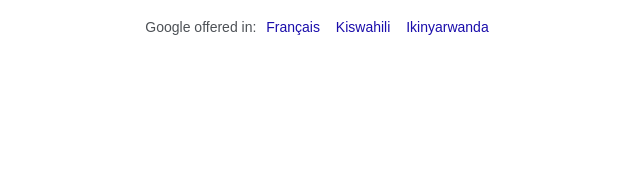
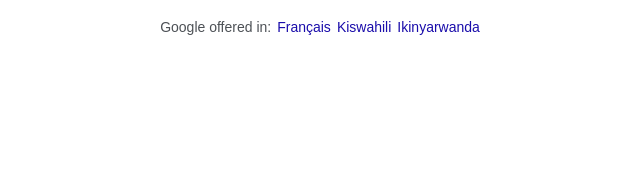
Before and after one commit to izzett222/google-clone, a website built with Vite: page index.html in a window 1280 px wide. Shown: the part 285-472 px from the top of the page, 320-960 px from the left. Built offline with nearby package versions, Linux system fonts and the light colour scheme; a web font is replaced by a local one.

Commit message:
change p to div

```diff
--- a/index.html
+++ b/index.html
@@ -35,7 +35,7 @@
             <div class=" relative max-w-36 mx-auto rounded-3xl border-input-border border border-solid h-11.5 w-full hover:shadow-input-shadow pr-2 pl-3.5 flex items-center cursor-pointer">
                 <img src="./assets/search.svg" class="h-5 min-w-5 pr-2.7" alt="search">
                 <input type="text"
-                    class="outline-none flex-1">
+                    class="outline-none flex-1 min-w-0">
 
                 <img src="./assets/microphone.svg" class="h-6 min-w-6 px-2" alt="microphone">
                 <img src="./assets/photo.svg" class="h-6 min-w-6 px-2" alt="microphone">
@@ -49,10 +49,10 @@
                     Feeling Lucky</button>
             </div>
         </form>
-        <p class="text-text-light-gray text-sm mx-auto w-fit px-5">Google offered in: <a
-                class="text-link-blue px-1.5 hover:underline" href="#">Français</a> <a
-                class="text-link-blue px-1.5 hover:underline" href="#">Kiswahili</a> <a
-                class="text-link-blue px-1.5 hover:underline" href="#">Ikinyarwanda</a></p>
+        <div class="text-text-light-gray text-sm mx-auto w-fit px-5 flex flex-wrap gap-1.5"><p>Google offered in:</p> <a
+                class="text-link-blue hover:underline" href="#">Français</a> <a
+                class="text-link-blue hover:underline" href="#">Kiswahili</a> <a
+                class="text-link-blue hover:underline" href="#">Ikinyarwanda</a></div>
     </main>
     <footer class="bg-footer-bg">
         <div class="py-4.5 px-7.5 border-b border-solid border-dark-gray">
```
